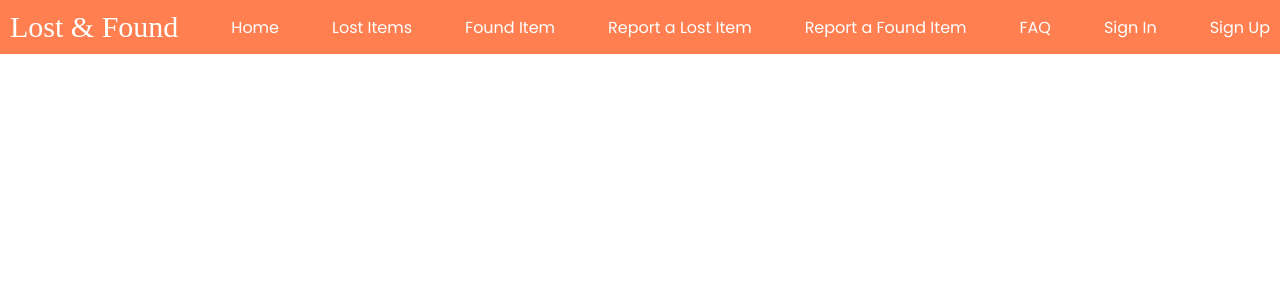
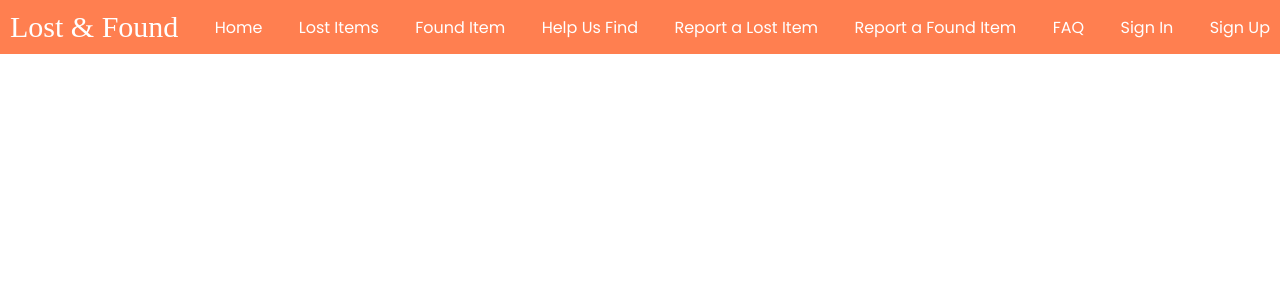
Before and after one commit to upes-open/OSoC-Lost-And-Found-WebApp, a React (Create React App) app in the folder lost-and-found-webapp/: page / in a window 1280 px wide. Shown: the top 300 px of the page. Built offline with nearby package versions, Linux system fonts and the light colour scheme; a web font is replaced by a local one.

Commit message:
Help us find page added

```diff
--- a/lost-and-found-webapp/package.json
+++ b/lost-and-found-webapp/package.json
@@ -6,9 +6,11 @@
     "@testing-library/jest-dom": "^5.16.5",
     "@testing-library/react": "^13.4.0",
     "@testing-library/user-event": "^13.5.0",
+    "axios": "^1.4.0",
     "react": "^18.2.0",
     "react-dom": "^18.2.0",
     "react-icons": "^4.10.1",
+    "react-router-dom": "^5.3.4",
     "react-scripts": "5.0.1",
     "web-vitals": "^2.1.4"
   },
--- a/lost-and-found-webapp/src/App.js
+++ b/lost-and-found-webapp/src/App.js
@@ -1,14 +1,16 @@
 import React from "react";
 import "./App.css";
+import { BrowserRouter as Router, Route } from 'react-router-dom';
 import Nav from "./Nav";
-
+import HelpUsFind from './HelpUsFind';
 
 const App = () => (
+  <Router>
     <div>
-        <Nav />
+      <Nav />
+      <Route path="/help-us-find" component={HelpUsFind} />
     </div>
+  </Router>
 );
 
-
-
 export default App;
--- /dev/null
+++ b/lost-and-found-webapp/src/HelpUsFind.js
@@ -0,0 +1,94 @@
+import React, { useState, useEffect } from 'react';
+import axios from 'axios';
+import { Link } from 'react-router-dom';
+
+const HelpUsFind = () => {
+  const [lostItems, setLostItems] = useState([]);
+
+  useEffect(() => {
+    const fetchLostItems = async () => {
+      try {
+        const response = await axios.get('/lostItems');
+        setLostItems(response.data);
+      } catch (error) {
+        console.error('Error fetching lost items:', error);
+      }
+    };
+
+    fetchLostItems();
+  }, []);
+
+  return (
+    <div className="help-us-find">
+      <style>
+        {`
+          .help-us-find {
+            padding: 20px;
+          }
+
+          .help-us-find__title {
+            font-size: 24px;
+            margin-bottom: 20px;
+          }
+
+          .help-us-find__items {
+            display: grid;
+            grid-template-columns: repeat(3, 1fr);
+            gap: 20px;
+          }
+
+          .help-us-find__item {
+            border: 1px solid #ccc;
+            padding: 10px;
+          }
+
+          .help-us-find__item-image {
+            width: 100%;
+            max-height: 200px;
+            object-fit: cover;
+            margin-bottom: 10px;
+          }
+
+          .help-us-find__item-title {
+            font-size: 18px;
+            margin-bottom: 10px;
+          }
+
+          .help-us-find__item-description {
+            margin-bottom: 10px;
+          }
+
+          .help-us-find__item-button {
+            display: inline-block;
+            background-color: #f5f5f5;
+            color: #333;
+            padding: 5px 10px;
+            border-radius: 5px;
+            text-decoration: none;
+          }
+        `}
+      </style>
+      <h1 className="help-us-find__title">Help Us Find</h1>
+      <div className="help-us-find__items">
+        {lostItems.length > 0 ? (
+          lostItems.map((item) => (
+            <div key={item._id} className="help-us-find__item">
+              {item.image && (
+                <img src={item.image} alt={item.title} className="help-us-find__item-image" />
+              )}
+              <h3 className="help-us-find__item-title">{item.title}</h3>
+              <p className="help-us-find__item-description">{item.description}</p>
+              <Link to={`/report-found/${item._id}`} className="help-us-find__item-button">
+                REPORT AS FOUND
+              </Link>
+            </div>
+          ))
+        ) : (
+          <p>No lost items found.</p>
+        )}
+      </div>
+    </div>
+  );
+};
+
+export default HelpUsFind;
--- a/lost-and-found-webapp/src/Nav.js
+++ b/lost-and-found-webapp/src/Nav.js
@@ -1,21 +1,43 @@
 import React from 'react';
+import { Link } from 'react-router-dom';
 
 const Nav = () => (
-    <header>
-        <nav>
-            <ul  className='list'>
-                <li ><a className='link head' href="">Lost & Found</a></li>
-                <li><a className='link' href="">Home</a></li>
-                <li><a className='link' href="">Lost Items</a></li>
-                <li><a className='link' href="">Found Item</a></li>
-                <li><a className='link' href="">Report a Lost Item</a></li>
-                <li><a className='link' href="">Report a Found Item</a></li>
-                <li><a className='link' href="">FAQ</a></li>
-                <li><a className='link' href="">Sign In</a></li>
-                <li><a className='link' href="">Sign Up</a></li>
-            </ul>
-        </nav>
-    </header>
-)
+  <header>
+    <nav>
+      <ul className='list'>
+        <li>
+          <Link to='/' className='link head'>Lost & Found</Link>
+        </li>
+        <li>
+          <Link to='/' className='link'>Home</Link>
+        </li>
+        <li>
+          <Link to='/lost-items' className='link'>Lost Items</Link>
+        </li>
+        <li>
+          <Link to='/found-item' className='link'>Found Item</Link>
+        </li>
+        <li>
+          <Link to='/help-us-find' className='link'>Help Us Find</Link>
+        </li>
+        <li>
+          <Link to='/report-lost-item' className='link'>Report a Lost Item</Link>
+        </li>
+        <li>
+          <Link to='/report-found-item' className='link'>Report a Found Item</Link>
+        </li>
+        <li>
+          <Link to='/faq' className='link'>FAQ</Link>
+        </li>
+        <li>
+          <Link to='/signin' className='link'>Sign In</Link>
+        </li>
+        <li>
+          <Link to='/signup' className='link'>Sign Up</Link>
+        </li>
+      </ul>
+    </nav>
+  </header>
+);
 
 export default Nav;
```
Also changed, not shown: 2 other files (tests, documents, lock files or other folders).
